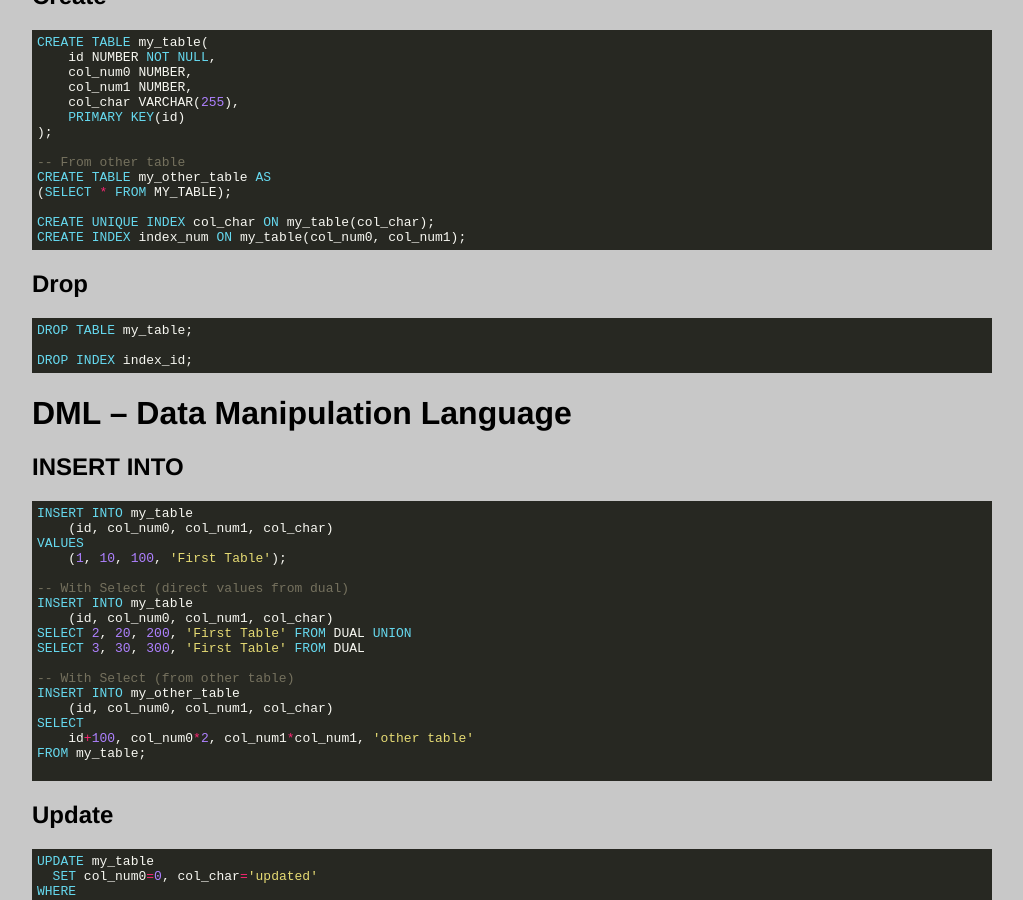
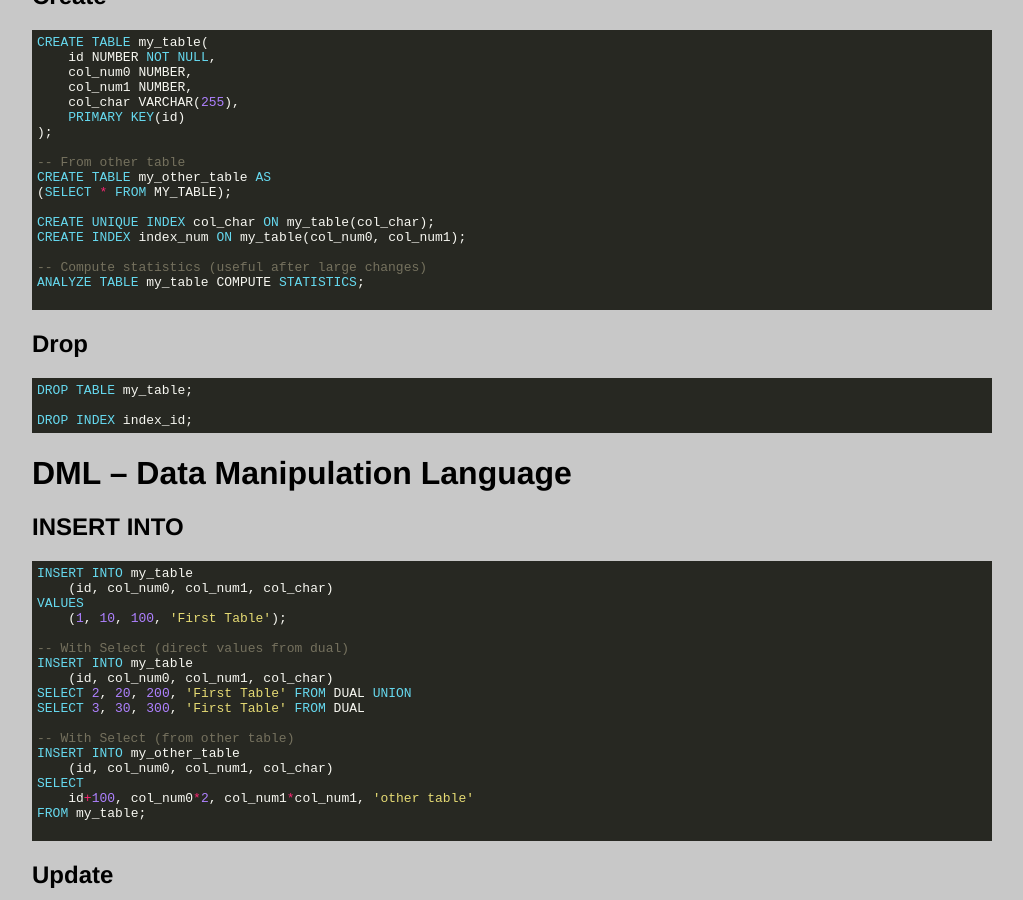
Before and after one commit to CarlosPena00/carlospena00.github.io, a Jekyll site: the page built from _posts/2022-12-24-sql-oracle-tldr.md, in a window 1280 px wide and 900 px high, scrolled down 1279 px. Shown: the whole window, without its empty margins (128-1151 px from the left). Built offline with Jekyll 4.4.1, drawn with Linux system fonts in a browser that asks for light colours.

Commit message:
blog(oracle): Add analyze table instructions

````diff
--- a/_posts/2022-12-24-sql-oracle-tldr.md
+++ b/_posts/2022-12-24-sql-oracle-tldr.md
@@ -56,6 +56,10 @@ CREATE TABLE my_other_table AS
 
 CREATE UNIQUE INDEX col_char ON my_table(col_char);
 CREATE INDEX index_num ON my_table(col_num0, col_num1);
+
+-- Compute statistics (useful after large changes)
+ANALYZE TABLE my_table COMPUTE STATISTICS;
+
 ```
 ## Drop
 
````
